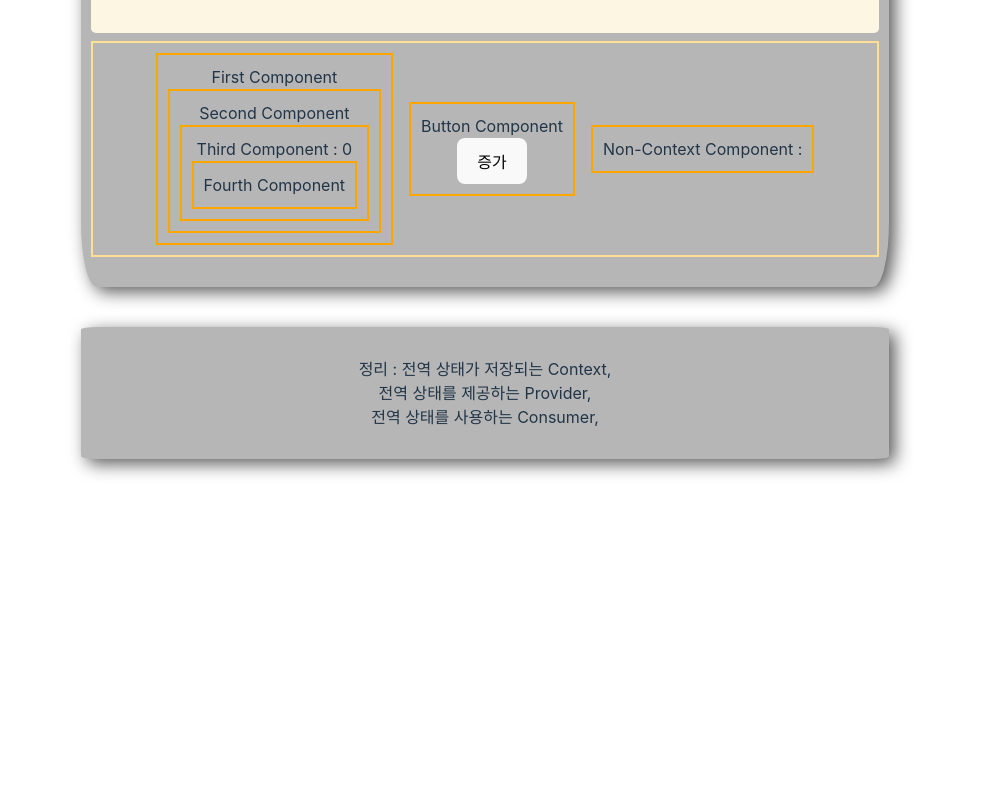
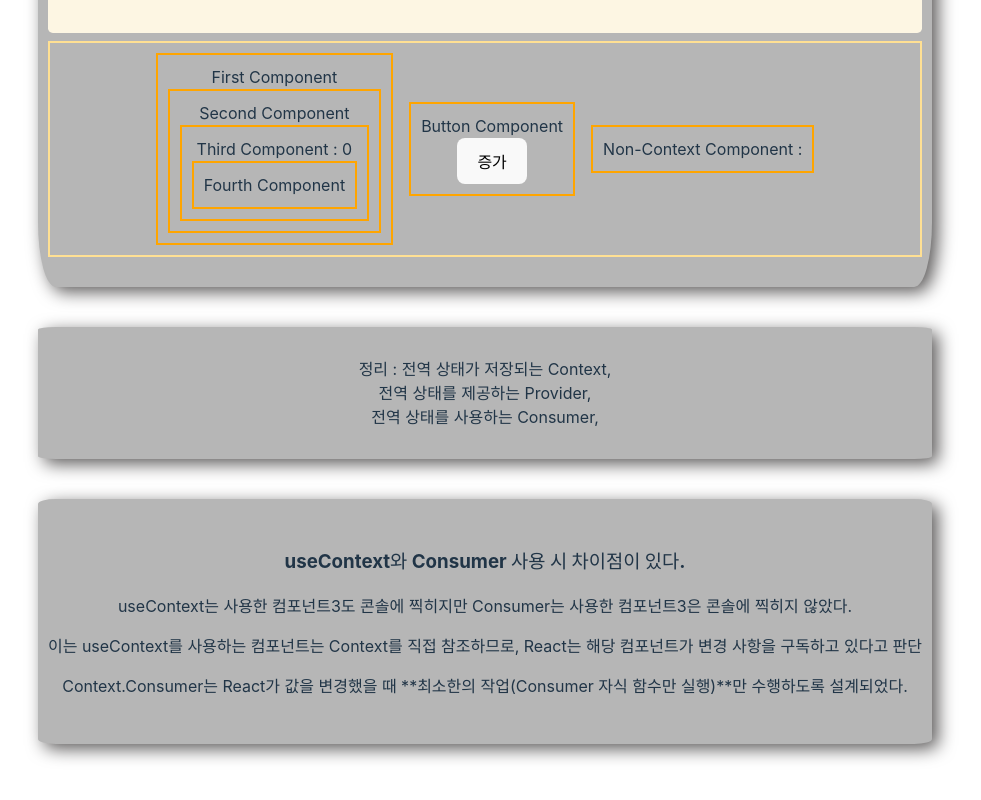
Before and after one commit to rowanna/asac-react-practice, a React (Vite) app: page /asac-react-practice/ContextAPIPage in a window 1280 px wide. Shown: the part 8284-9084 px from the top of the page, without its empty margins (155-1136 px from the left). Before the commit the page ends 8815 px from the top, so only its background shows below. Built offline with nearby package versions, Linux system fonts and the light colour scheme.

Commit message:
fix: ContextAPI - 설명 추가

```diff
--- a/src/assets/pages/ContextAPIPage.jsx
+++ b/src/assets/pages/ContextAPIPage.jsx
@@ -355,6 +355,22 @@ function ContextAPIPage() {
         전역 상태를 사용하는 Consumer,
         <br />
       </section>
+
+      <section id="practiceBox">
+        <h3>useContext와 Consumer 사용 시 차이점이 있다. </h3>
+        <p>
+          useContext는 사용한 컴포넌트3도 콘솔에 찍히지만 Consumer는 사용한
+          컴포넌트3은 콘솔에 찍히지 않았다.{" "}
+        </p>
+        <p>
+          이는 useContext를 사용하는 컴포넌트는 Context를 직접 참조하므로,
+          React는 해당 컴포넌트가 변경 사항을 구독하고 있다고 판단
+        </p>
+        <p>
+          Context.Consumer는 React가 값을 변경했을 때 **최소한의 작업(Consumer
+          자식 함수만 실행)**만 수행하도록 설계되었다.
+        </p>
+      </section>
     </>
   );
 }
```
